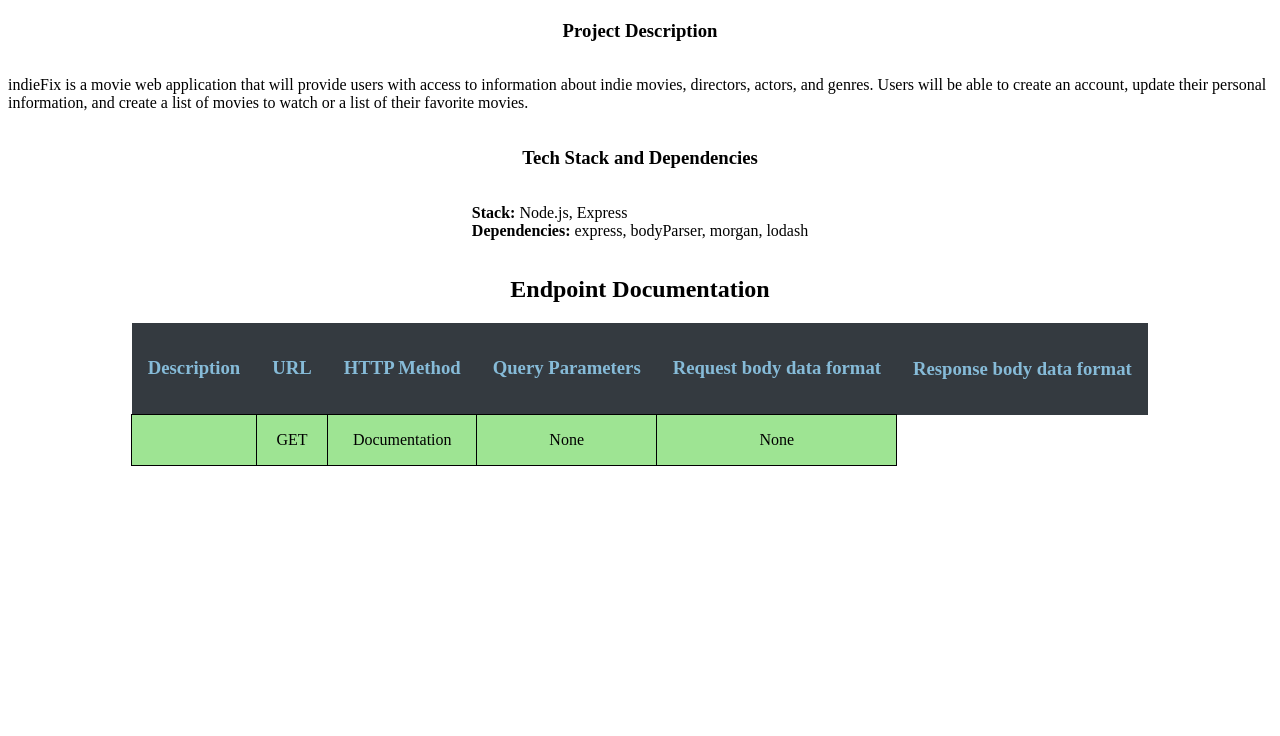
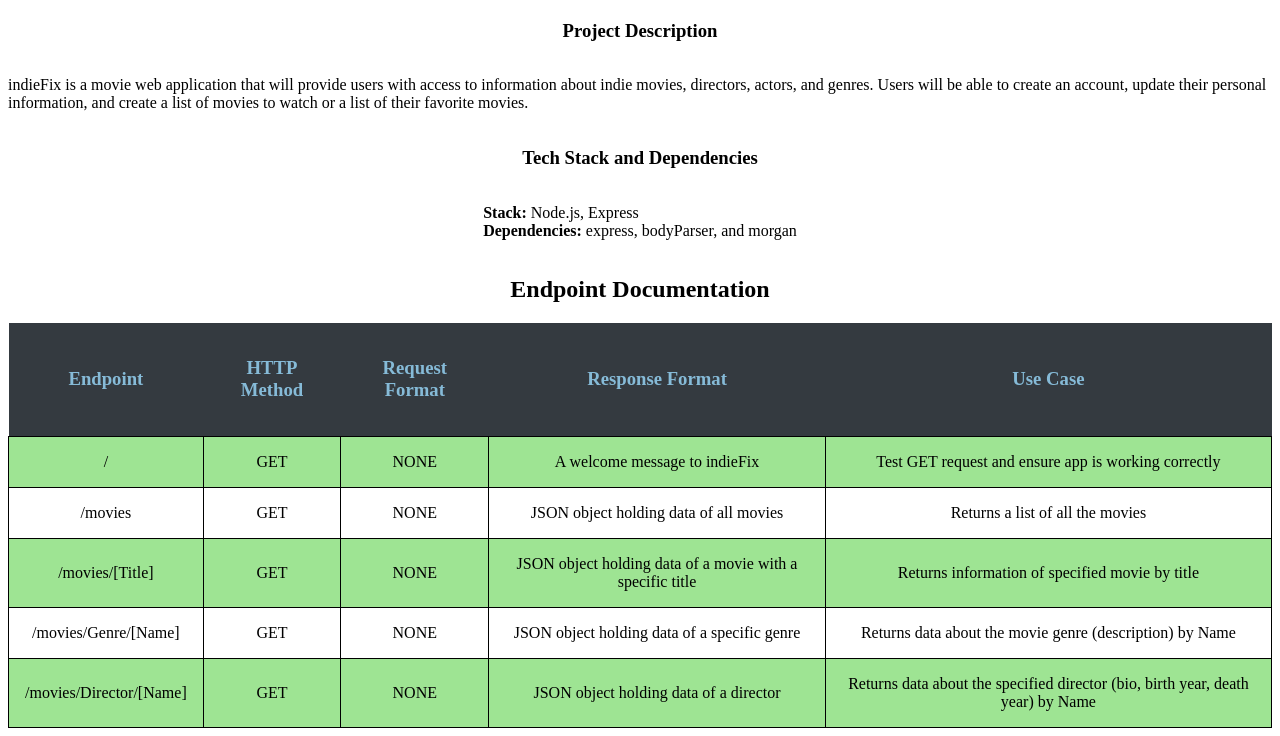
Before and after one commit to sirius6323/indieFix, a website: page public/documentation.html in a window 1280 px wide. Shown: the part 87-823 px from the top of the page. Before the commit the page ends 800 px from the top, so only its background shows below. Drawn offline with Linux system fonts and the light colour scheme.

Commit message:
If applied, added to documentation GET requests

```diff
--- a/public/documentation.html
+++ b/public/documentation.html
@@ -19,7 +19,7 @@
 			<h3>Tech Stack and Dependencies</h3>
 			<p>
 				<strong>Stack:</strong> Node.js, Express<br />
-				<strong>Dependencies:</strong> express, bodyParser, morgan, lodash
+				<strong>Dependencies:</strong> express, bodyParser, and morgan
 			</p>
 			<table>
 				<caption>
@@ -28,32 +28,60 @@
 				<thead>
 					<tr>
 						<th class="colLg">
-							<h3>Description</h3>
-						</th>
-						<th>
-							<h3>URL</h3>
+							<h3>Endpoint</h3>
 						</th>
 						<th class="colSm">
 							<h3>HTTP Method</h3>
 						</th>
-						<th class="colSm">
-							<h3>Query Parameters</h3>
+						<th class="colMd">
+							<h3>Request Format</h3>
 						</th>
 						<th class="colMd">
-							<h3>Request body data format</h3>
+							<h3>Response Format</h3>
 						</th>
-						<th>
-							<h3>Response body data format</h3>
+						<th class="colMd">
+							<h3>Use Case</h3>
 						</th>
 					</tr>
 				</thead>
 				<tbody>
 					<tr>
-						<td scope="Returns the documentation html"></td>
+						<td>/</td>
 						<td>GET</td>
-						<td>Documentation</td>
-						<td>None</td>
-						<td>None</td>
+						<td>NONE</td>
+						<td>A welcome message to indieFix</td>
+						<td>Test GET request and ensure app is working correctly</td>
+					</tr>
+					<tr>
+						<td>/movies</td>
+						<td>GET</td>
+						<td>NONE</td>
+						<td>JSON object holding data of all movies</td>
+						<td>Returns a list of all the movies</td>
+					</tr>
+					<tr>
+						<td>/movies/[Title]</td>
+						<td>GET</td>
+						<td>NONE</td>
+						<td>JSON object holding data of a movie with a specific title</td>
+						<td>Returns information of specified movie by title</td>
+					</tr>
+					<tr>
+						<td>/movies/Genre/[Name]</td>
+						<td>GET</td>
+						<td>NONE</td>
+						<td>JSON object holding data of a specific genre</td>
+						<td>Returns data about the movie genre (description) by Name</td>
+					</tr>
+					<tr>
+						<td>/movies/Director/[Name]</td>
+						<td>GET</td>
+						<td>NONE</td>
+						<td>JSON object holding data of a director</td>
+						<td>
+							Returns data about the specified director (bio, birth year, death
+							year) by Name
+						</td>
 					</tr>
 				</tbody>
 			</table>
```
